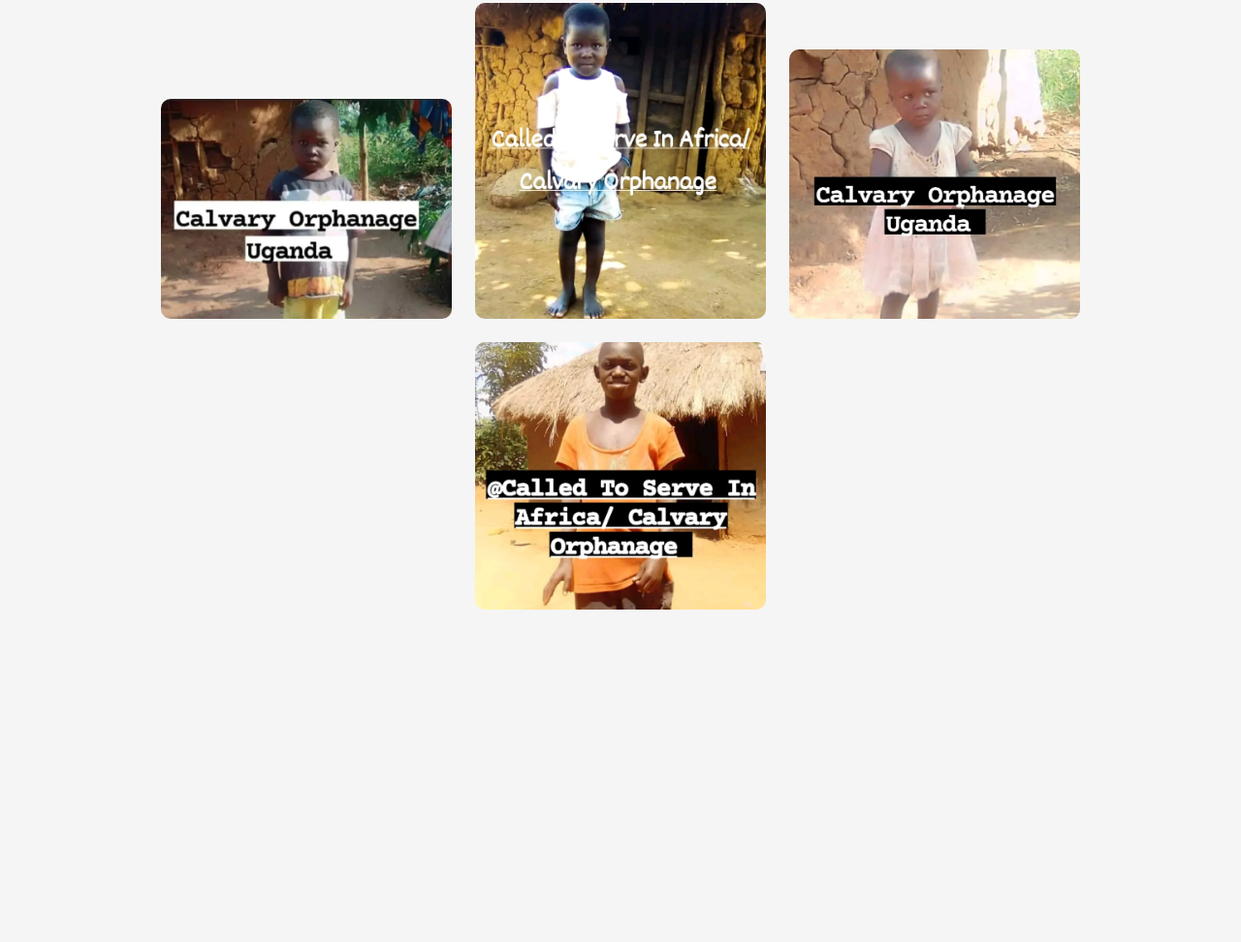
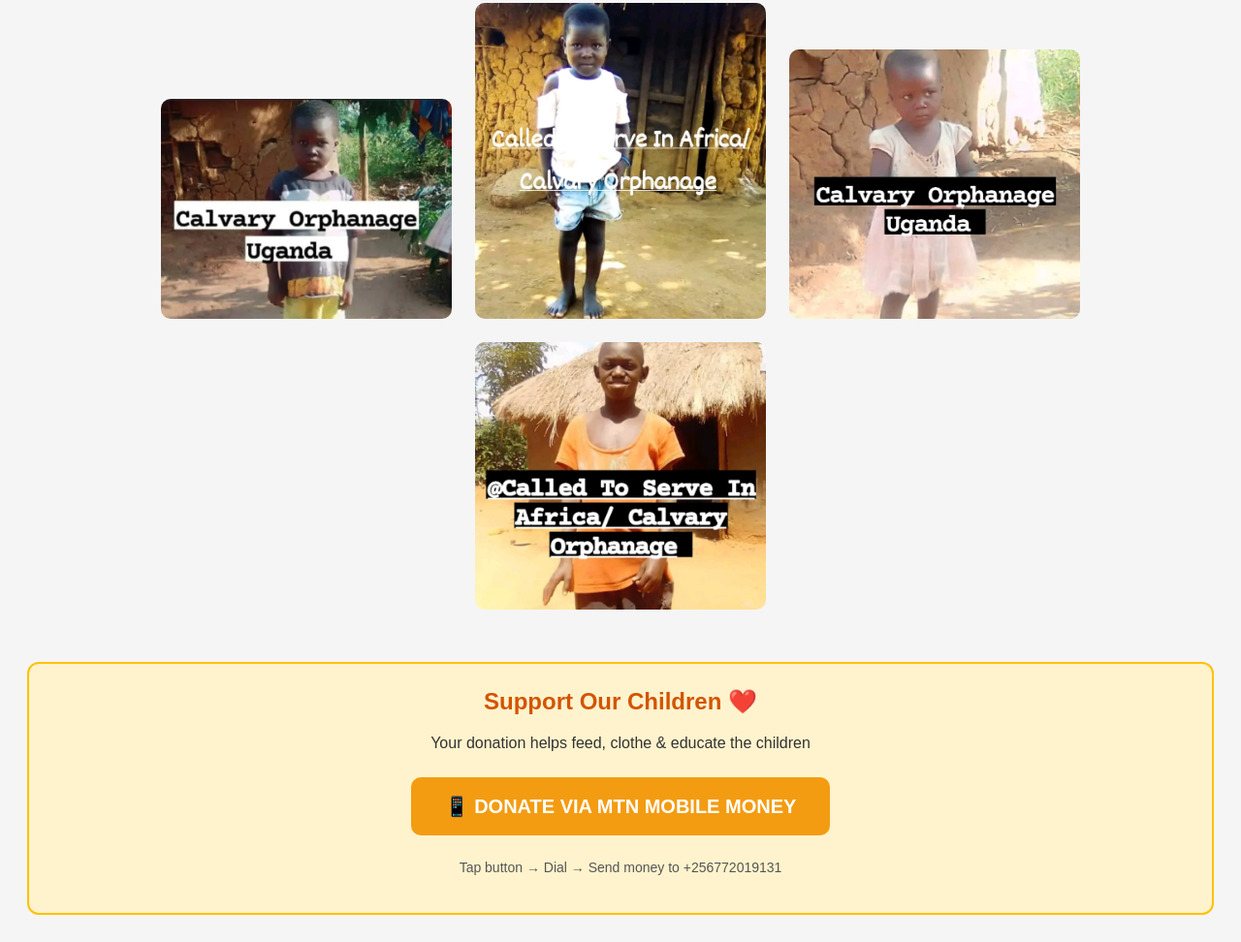
Before and after one commit to Calvarydroid/calvaryorphanageuganda.github.io, a plain HTML site: page index.html in a window 1280 px wide. Shown: the part 911-1883 px from the top of the page at 97% size. Before the commit the page ends 1582 px from the top, so only its background shows below. Drawn offline with Linux system fonts and the light colour scheme.

Commit message:
Update index.html
Signed-off-by: Calvarydroid <calldtoserveinafrica@gmail.com>

```diff
--- a/index.html
+++ b/index.html
@@ -22,3 +22,12 @@ h1{color:#2c3e50}
 <img src="1764584638879.jpg">
 </body>
 </html>
+<div style="margin-top:40px;padding:25px;background:#fff3cd;border-radius:12px;border:2px solid #ffc107;text-align:center">
+<h2 style="color:#d35400;margin-top:0">Support Our Children ❤️</h2>
+<p style="font-size:16px;color:#333">Your donation helps feed, clothe & educate the children</p>
+<a href="tel:+256772019131" style="display:inline-block;padding:18px 35px;background:#f39c12;color:white;text-decoration:none;border-radius:10px;font-size:20px;font-weight:bold;margin:10px">
+📱 DONATE VIA MTN MOBILE MONEY
+</a>
+<br>
+<p style="font-size:14px;color:#555;margin-top:15px">Tap button → Dial → Send money to +256772019131</p>
+</div>
```
